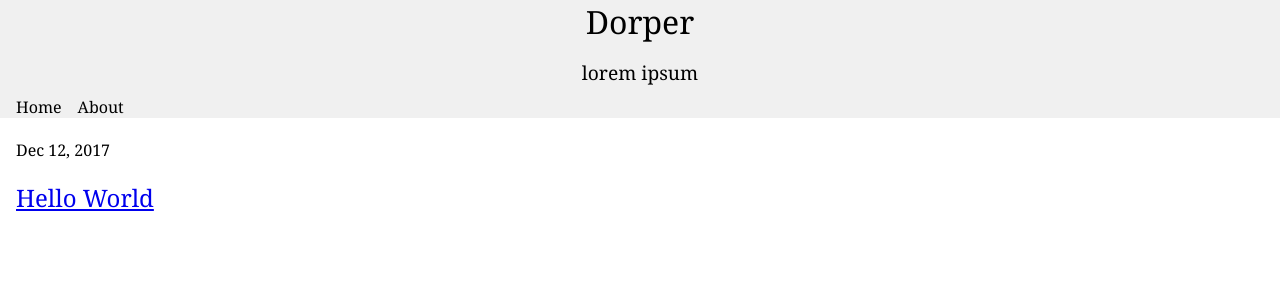
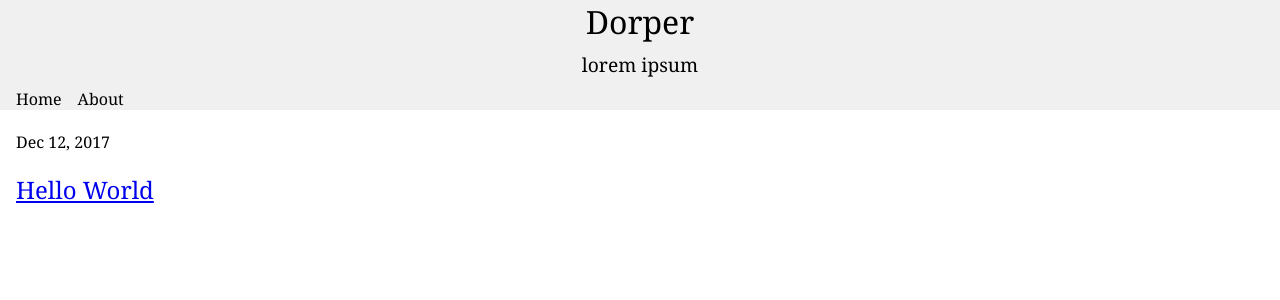
Before and after one commit to dorpga/dorpga.github.io, a Jekyll site: the page built from index.html, in a window 1280 px wide. Shown: the top 300 px of the page. Built offline with Jekyll 4.4.1, drawn with Linux system fonts in a browser that asks for light colours.

Commit message:
Update master.sass

```diff
--- a/css/master.sass
+++ b/css/master.sass
@@ -24,7 +24,7 @@ header
     font-size: 1.2em
     margin: 0
   h1
-    padding: 0 0 0.5em 0
+    padding: 0 0 0.25em 0
     margin: 0
 
 nav
```
